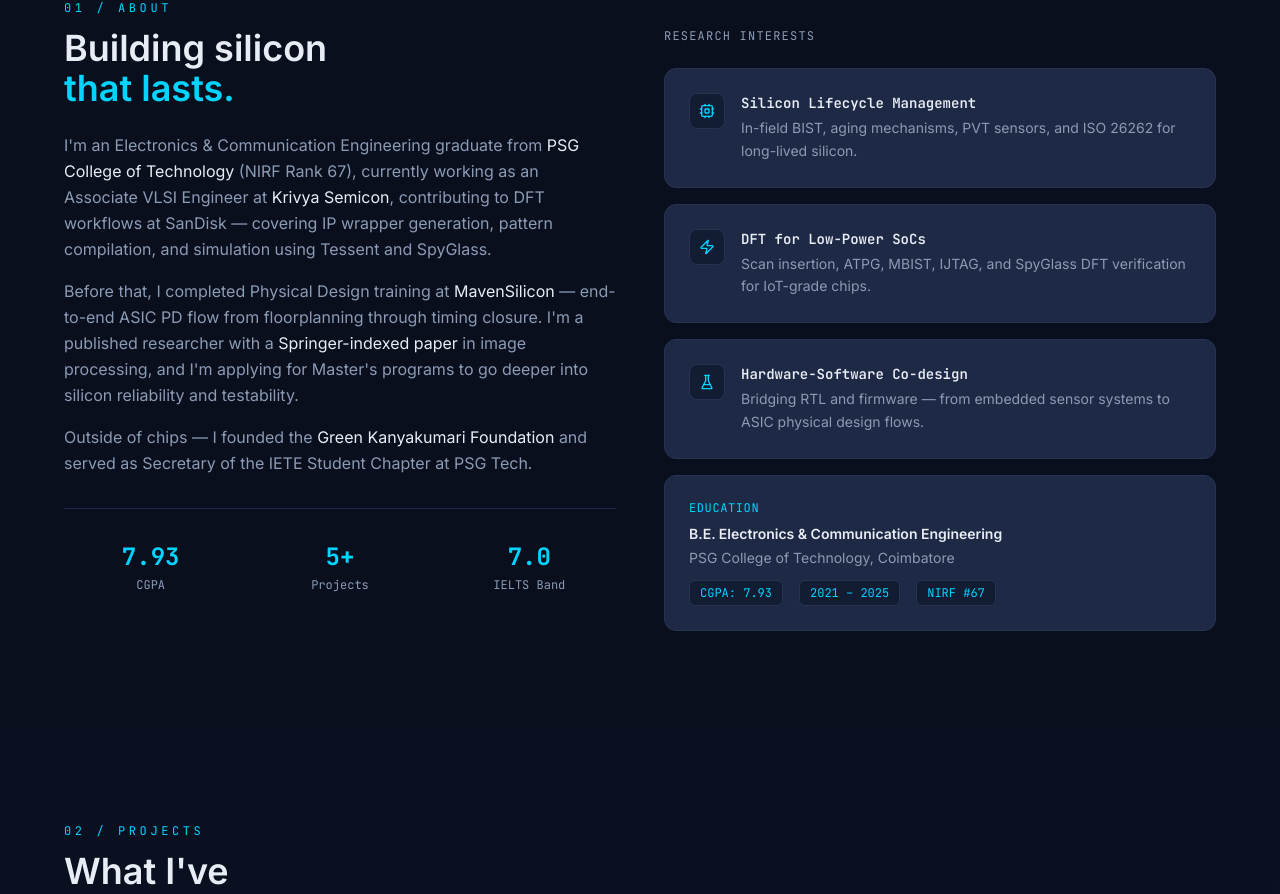
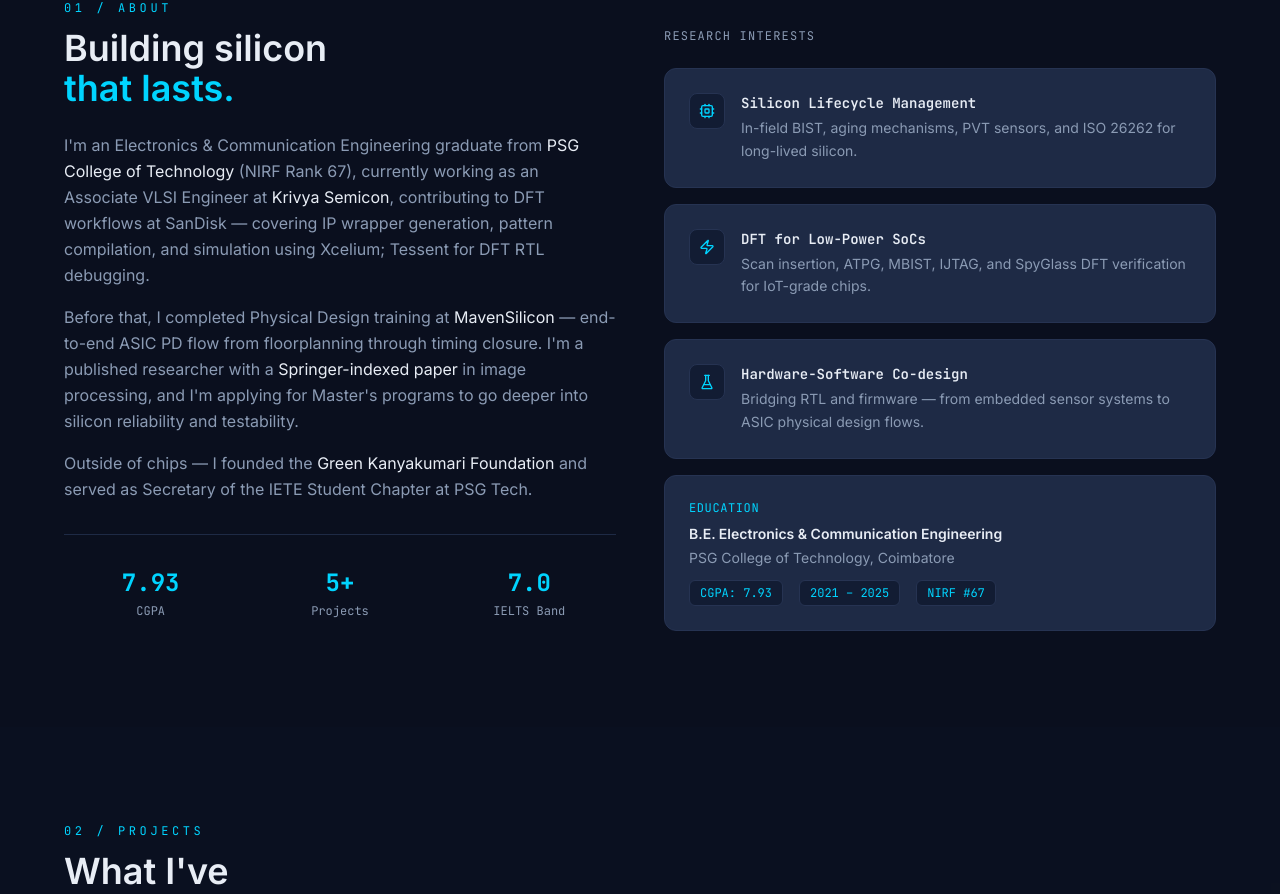
Before and after one commit to adhilhamdan/adhilhamdan.github.io, a React (Vite) app: page / in a window 1280 px wide. Shown: the part 896-1790 px from the top of the page. Built offline with nearby package versions, Linux system fonts and the light colour scheme; no server answers.

Commit message:
Update DFT tools in bio (Xcelium, Tessent for RTL debugging)

```diff
--- a/src/components/About.jsx
+++ b/src/components/About.jsx
@@ -46,7 +46,7 @@
                   currently working as an Associate VLSI Engineer at{' '}
                   <span className="text-slate-light">Krivya Semicon</span>, contributing to DFT
                   workflows at SanDisk — covering IP wrapper generation, pattern compilation,
-                  and simulation using Tessent and SpyGlass.
+                  and simulation using Xcelium; Tessent for DFT RTL debugging.
                 </p>
                 <p>
                   Before that, I completed Physical Design training at{' '}
```
